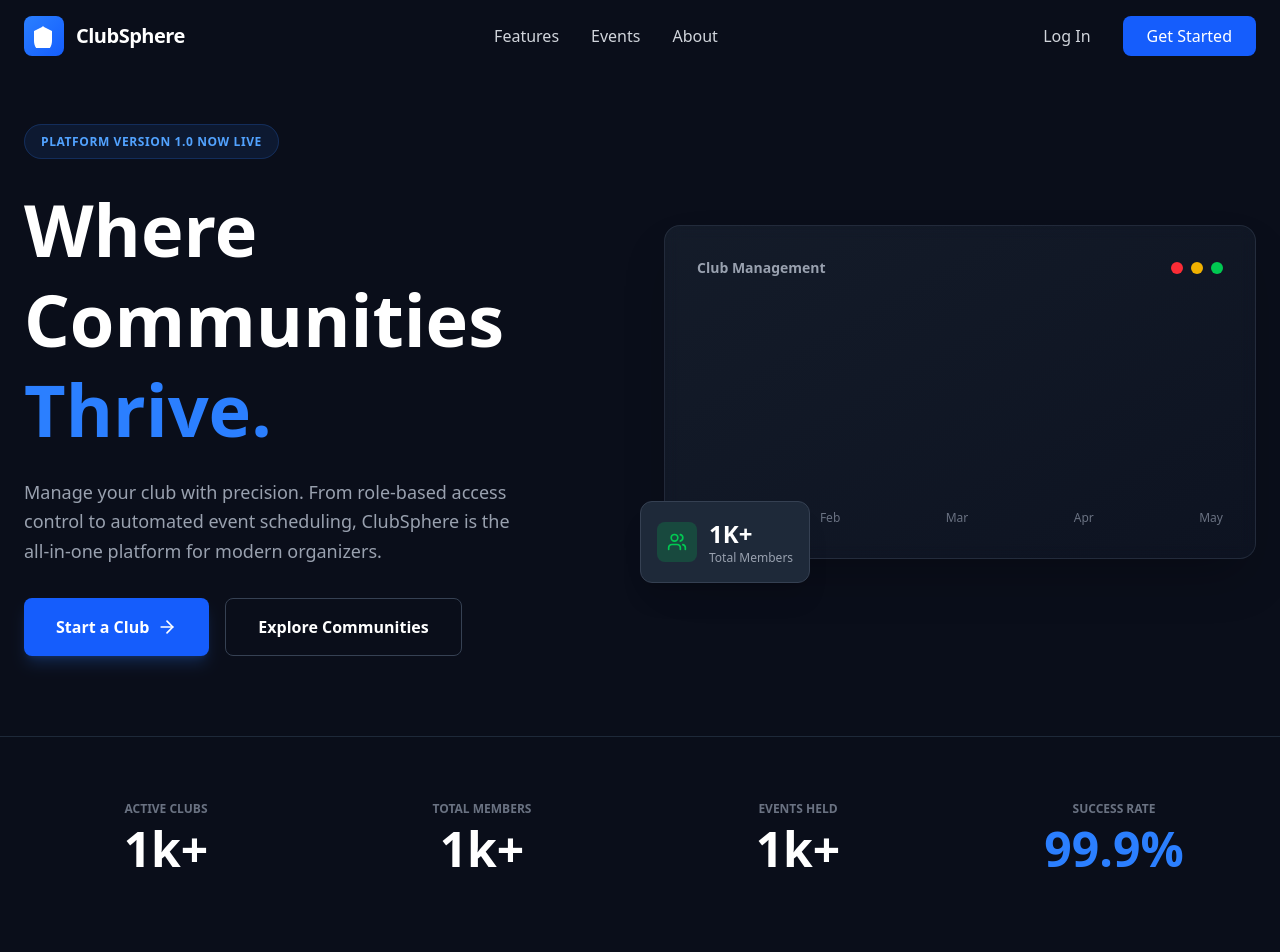
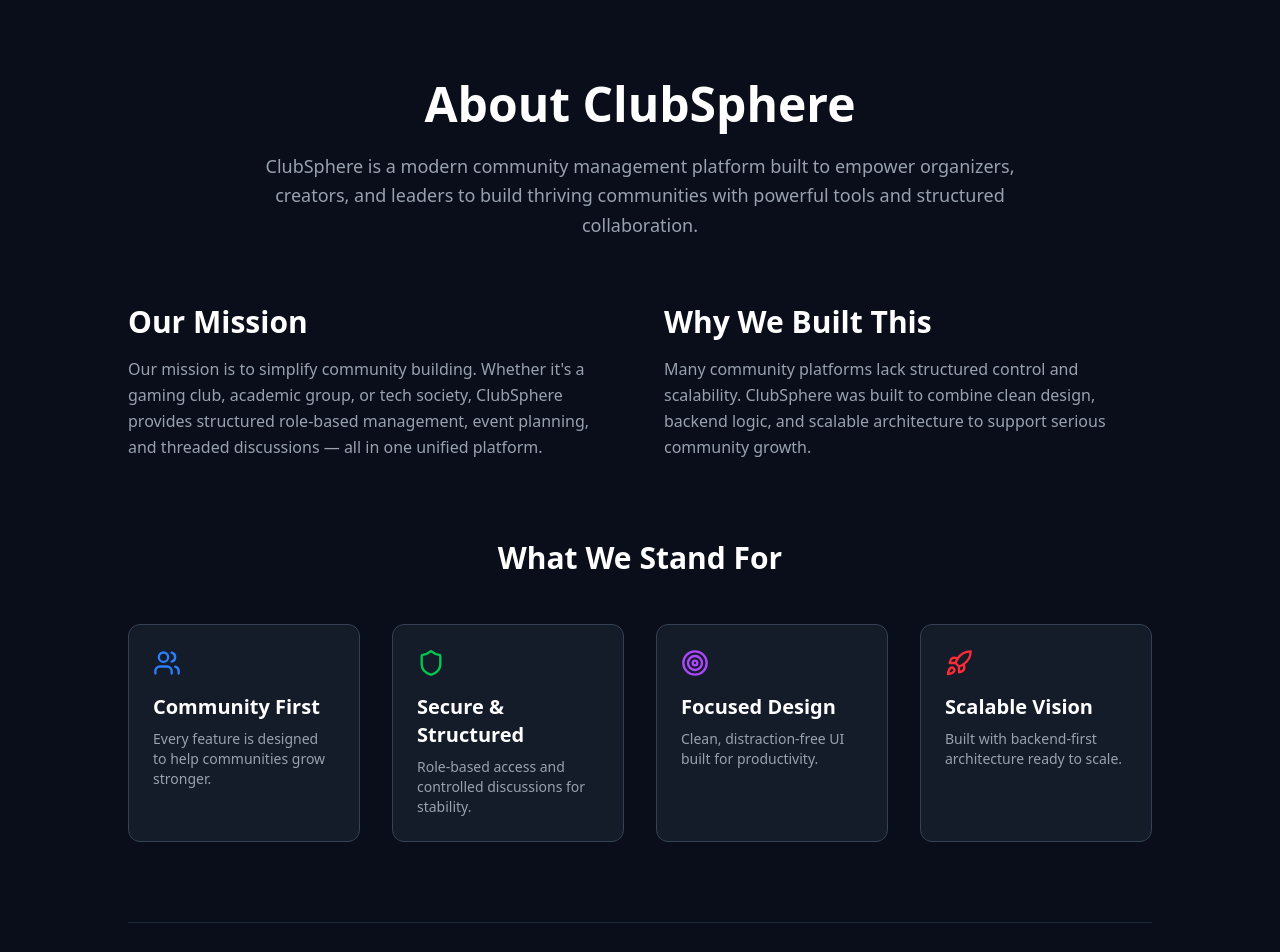
Before and after one commit to Abi-390/ClubSphere, a React app in the folder frontend/: page /about in a window 1280 px wide. Before the commit this address led to /. Shown: the top 952 px of the page. Built offline with nearby package versions, Linux system fonts and the light colour scheme; no server answers; the HTML template or start-up script is replaced by a standard one.

Commit message:
About page done

```diff
--- a/frontend/src/App.jsx
+++ b/frontend/src/App.jsx
@@ -8,6 +8,7 @@ import Register from './pages/Register';
 import Dashboard from './pages/Dashboard';
 import ClubPage from './pages/ClubPage';
 import DiscussionPage from './pages/DiscussionPage';
+import AboutPage from "./pages/AboutPage";
 
 import './index.css';
 
@@ -72,6 +73,7 @@ function AppRoutes() {
           </PublicRoute>
         }
       />
+      <Route path="/about" element={<AboutPage />} />
 
       {/* Protected Routes */}
       <Route
--- /dev/null
+++ b/frontend/src/pages/AboutPage.jsx
@@ -0,0 +1,104 @@
+import React from "react";
+import { Users, Target, Shield, Rocket } from "lucide-react";
+
+const AboutPage = () => {
+  return (
+    <div className="min-h-screen bg-[#0a0e1a] text-white px-6 py-20">
+
+      <div className="max-w-5xl mx-auto">
+
+        {/* Header */}
+        <div className="text-center mb-16">
+          <h1 className="text-5xl font-bold mb-6">About ClubSphere</h1>
+          <p className="text-gray-400 text-lg max-w-3xl mx-auto leading-relaxed">
+            ClubSphere is a modern community management platform built to empower
+            organizers, creators, and leaders to build thriving communities with
+            powerful tools and structured collaboration.
+          </p>
+        </div>
+
+        {/* Mission Section */}
+        <div className="grid md:grid-cols-2 gap-12 mb-20">
+          <div>
+            <h2 className="text-3xl font-bold mb-4">Our Mission</h2>
+            <p className="text-gray-400 leading-relaxed">
+              Our mission is to simplify community building. Whether it's a gaming
+              club, academic group, or tech society, ClubSphere provides structured
+              role-based management, event planning, and threaded discussions —
+              all in one unified platform.
+            </p>
+          </div>
+
+          <div>
+            <h2 className="text-3xl font-bold mb-4">Why We Built This</h2>
+            <p className="text-gray-400 leading-relaxed">
+              Many community platforms lack structured control and scalability.
+              ClubSphere was built to combine clean design, backend logic,
+              and scalable architecture to support serious community growth.
+            </p>
+          </div>
+        </div>
+
+        {/* Core Values */}
+        <div className="mb-20">
+          <h2 className="text-3xl font-bold text-center mb-12">
+            What We Stand For
+          </h2>
+
+          <div className="grid md:grid-cols-2 lg:grid-cols-4 gap-8">
+
+            <div className="bg-gray-800/50 border border-gray-700 rounded-xl p-6">
+              <Users className="text-blue-500 mb-4" size={28} />
+              <h3 className="text-xl font-semibold mb-2">Community First</h3>
+              <p className="text-gray-400 text-sm">
+                Every feature is designed to help communities grow stronger.
+              </p>
+            </div>
+
+            <div className="bg-gray-800/50 border border-gray-700 rounded-xl p-6">
+              <Shield className="text-green-500 mb-4" size={28} />
+              <h3 className="text-xl font-semibold mb-2">Secure & Structured</h3>
+              <p className="text-gray-400 text-sm">
+                Role-based access and controlled discussions for stability.
+              </p>
+            </div>
+
+            <div className="bg-gray-800/50 border border-gray-700 rounded-xl p-6">
+              <Target className="text-purple-500 mb-4" size={28} />
+              <h3 className="text-xl font-semibold mb-2">Focused Design</h3>
+              <p className="text-gray-400 text-sm">
+                Clean, distraction-free UI built for productivity.
+              </p>
+            </div>
+
+            <div className="bg-gray-800/50 border border-gray-700 rounded-xl p-6">
+              <Rocket className="text-red-500 mb-4" size={28} />
+              <h3 className="text-xl font-semibold mb-2">Scalable Vision</h3>
+              <p className="text-gray-400 text-sm">
+                Built with backend-first architecture ready to scale.
+              </p>
+            </div>
+
+          </div>
+        </div>
+
+        {/* Founder Section */}
+        <div className="text-center border-t border-gray-800 pt-16">
+          <h2 className="text-3xl font-bold mb-6">Built with Passion</h2>
+          <p className="text-gray-400 max-w-2xl mx-auto leading-relaxed">
+            ClubSphere was built with dedication and engineering discipline.
+            It represents a blend of backend architecture, frontend structure,
+            and real-world product thinking.
+          </p>
+
+          <div className="mt-6 text-gray-500 text-sm">
+            Built with ❤️ & Passion by Abinash.
+          </div>
+        </div>
+
+      </div>
+    </div>
+  );
+};
+
+export default AboutPage;
--- a/frontend/src/pages/LandingPage.jsx
+++ b/frontend/src/pages/LandingPage.jsx
@@ -49,8 +49,9 @@ const LandingPage = () => {
                 >
                   Events
                 </Link>
+             <Link to="/about"className="text-gray-300 hover:text-white transition-colors">About</Link>
 
-              <a href="#about" className="text-gray-300 hover:text-white transition-colors">About</a>
+
             </div>
 
             {/* Auth Buttons */}
```
